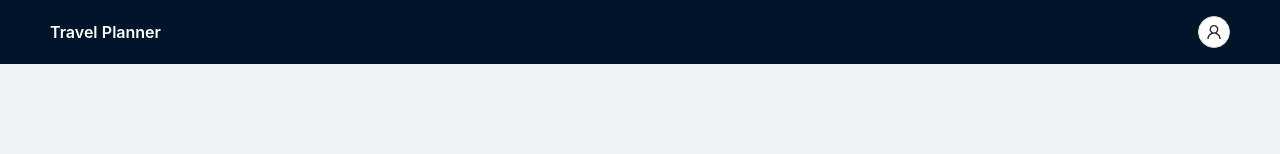
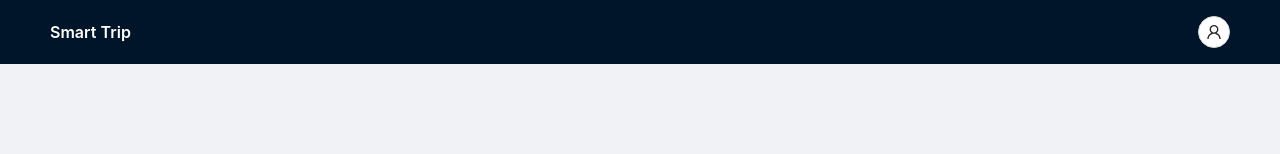
Before and after one commit to fongziyjun16/TravelPlannerFrontEnd, a React (Create React App) app: page /search in a window 1280 px wide. Shown: the top 154 px of the page. Built offline with nearby package versions, Linux system fonts and the light colour scheme; what google-maps-react would draw is missing.

Commit message:
Update AppHeader.js

```diff
--- a/src/components/AppHeader.js
+++ b/src/components/AppHeader.js
@@ -96,7 +96,7 @@ class AppHeader extends Component {
             <>
                 <Header style={{ display: "flex", justifyContent: "space-between" }}>
                     <div style={{ fontSize: 16, fontWeight: 600, color: "white" }}>
-                        Travel Planner
+                        Smart Trip
                     </div>
                     <div>
                         <Dropdown overlay={ <Menu items={ this.getUserMenuItem() } onClick= { this.userMenuClick }/> }>
```
